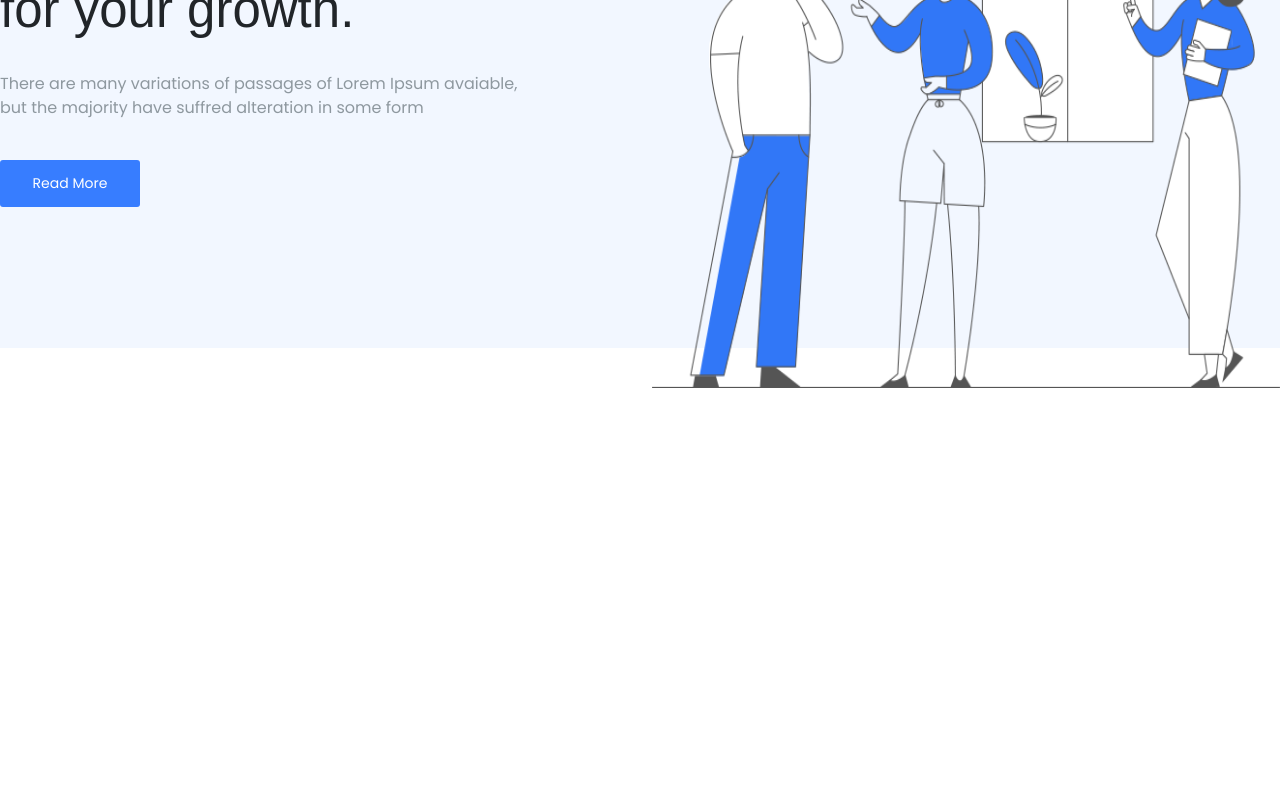
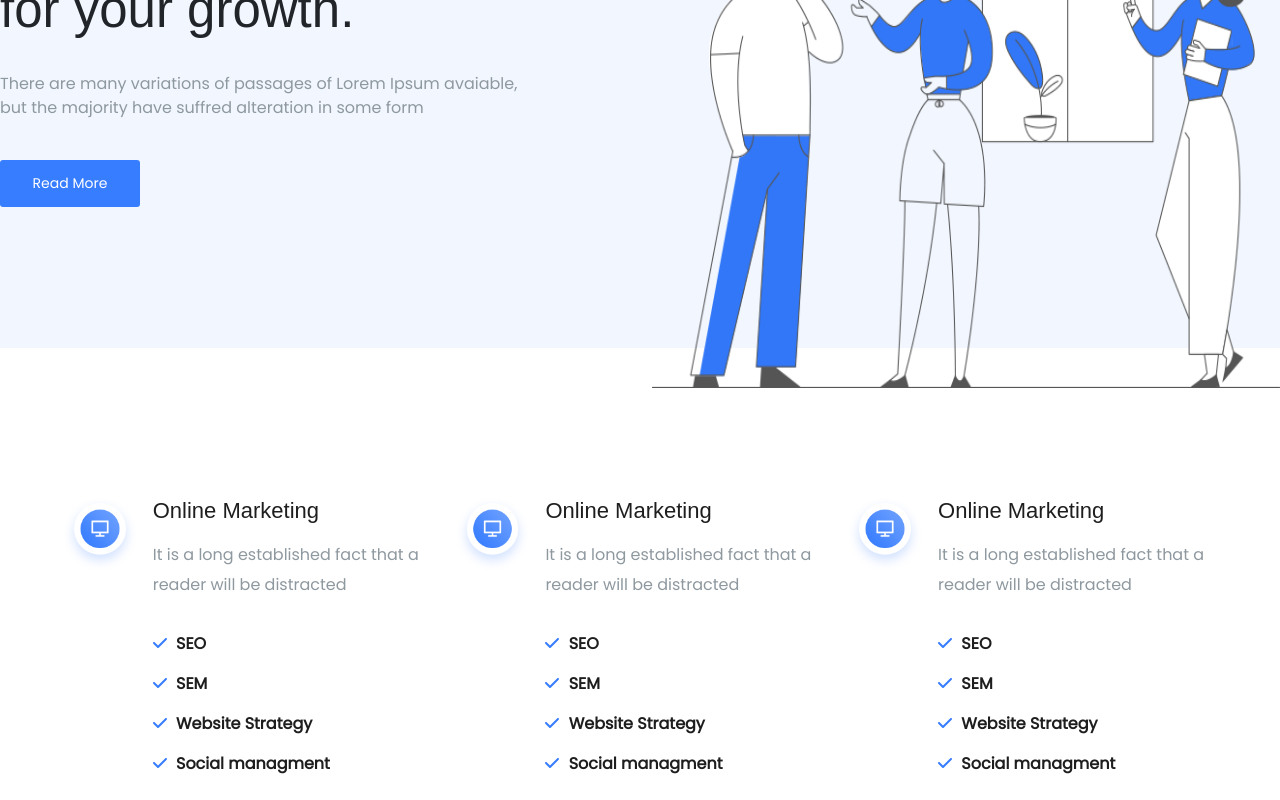
Before and after one commit to Bilobra/proj-html-vuejs, a Vue app: page / in a window 1280 px wide. Shown: the part 266-1066 px from the top of the page. Before the commit the page ends 800 px from the top, so only its background shows below. Built offline with nearby package versions, Linux system fonts and the light colour scheme; a small style sheet from the web is missing.

Commit message:
Add Marketing Cards

```diff
--- a/src/App.vue
+++ b/src/App.vue
@@ -21,8 +21,8 @@ export default {
 <style lang="scss">
 @import './style/GeneralStyle.scss';
 
-#app {
-  font-family: Avenir, Helvetica, Arial, sans-serif;
+// #app {
+//   font-family: Avenir, Helvetica, Arial, sans-serif;
 
-}
+// }
 </style>
--- a/src/components/MainComponent.vue
+++ b/src/components/MainComponent.vue
@@ -3,30 +3,34 @@
         <section id="hero_section">
             .<div class="container_hero_section">
                 <HeroSection />
-
             </div>
         </section>
+        <MarketingSection />
     </main>
 </template>
 
 <script>
 import HeroSection from './HeroSection.vue'
+import MarketingSection from './MarketingSection.vue'
 export default {
     name: 'MainComponent',
     components: {
         HeroSection,
+        MarketingSection,
     }
 }
 </script>
 
 <style lang="scss" scoped>
-    @import '../style/VarColor.scss';
-    #hero_section{
-        background-color: $jumbo-bg-color;
+@import '../style/VarColor.scss';
 
-        .container_hero_section{
-            max-width: 1441px;
-            margin: 0 auto;
-        }
+#hero_section {
+    background-color: $jumbo-bg-color;
+    margin-bottom: 150px;
+
+    .container_hero_section {
+        max-width: 1441px;
+        margin: 0 auto;
     }
+}
 </style>
--- /dev/null
+++ b/src/components/MarketingCard.vue
@@ -0,0 +1,69 @@
+<template>
+    <div  class="col-4 d-flex">
+        <div class="marketing_img">
+            <img src="../assets/img/24.png" alt="miniLaptop">
+        </div>
+        <div class="col d-flex flex-column gap-2 ps-3">
+            <h3 class="marketing_title">Online Marketing</h3>
+            <p class="marketing_description">It is a long established fact that a reader will be distracted</p>
+            <ul class="p-0">
+                <li v-for="(link,i) in marketingLink" :key="i" class="py-2 mark_link">
+                    <span class="marketing_icons">
+                        <font-awesome-icon icon="fa-solid fa-check" />
+                    </span>
+                    {{link.text}}
+                </li>
+            </ul>
+        </div>
+    </div>
+</template>
+
+<script>
+export default {
+    name: 'MarketingCard',
+    data() {
+        return {
+            marketingLink: [
+                {
+                    text: 'SEO',
+                }, {
+                    text: 'SEM',
+                }, {
+                    text: 'Website Strategy',
+                }, {
+                    text: 'Social managment',
+                },
+            ]
+        }
+    }
+}
+</script>
+
+<style lang="scss" scoped>
+    @import '../style/VarColor.scss';
+    .marketing_title{
+        color:$main-text-color;
+        font-family : $main-font-family;
+        font-size: 22px;
+    }
+    .marketing_description{
+        color:$small-text-color;
+        font-family:$second-font-family;
+        font-size: 16px;
+        line-height: 30px;
+    }
+    .marketing_img{
+        width: 20%;
+    }
+    .marketing_icons{
+        padding-right: 5px;
+        color:$active-icon-color;
+        font-weight: 600;
+    }
+    .mark_link{
+        font-family: $second-font-family;
+        color:$main-text-color;
+        font-size: 1rem;
+        font-weight: 600;
+    }
+</style>
--- /dev/null
+++ b/src/components/MarketingSection.vue
@@ -0,0 +1,25 @@
+<template>
+    <section id="marketing">
+        <div class="row row-cols-1">
+            <MarketingCard v-for="n in 3" :key="n"/>
+        </div>
+
+    </section>
+</template>
+
+<script>
+import MarketingCard from './MarketingCard.vue'
+export default {
+    name: 'MarketingSection',
+    components: {
+        MarketingCard,
+    }
+}
+</script>
+
+<style lang="scss" scoped>
+#marketing {
+    max-width: 1154px;
+    margin: 0 auto;
+}
+</style>
```
